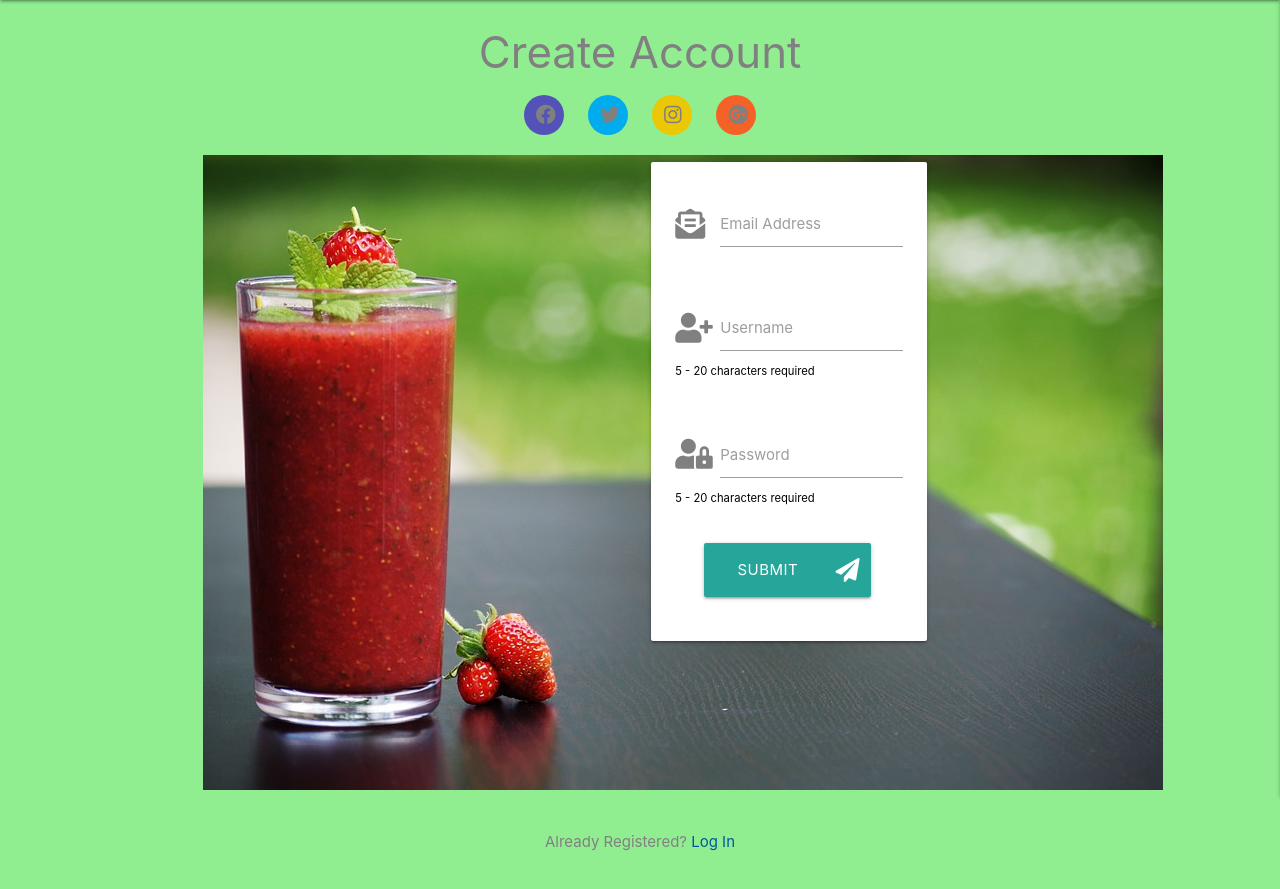
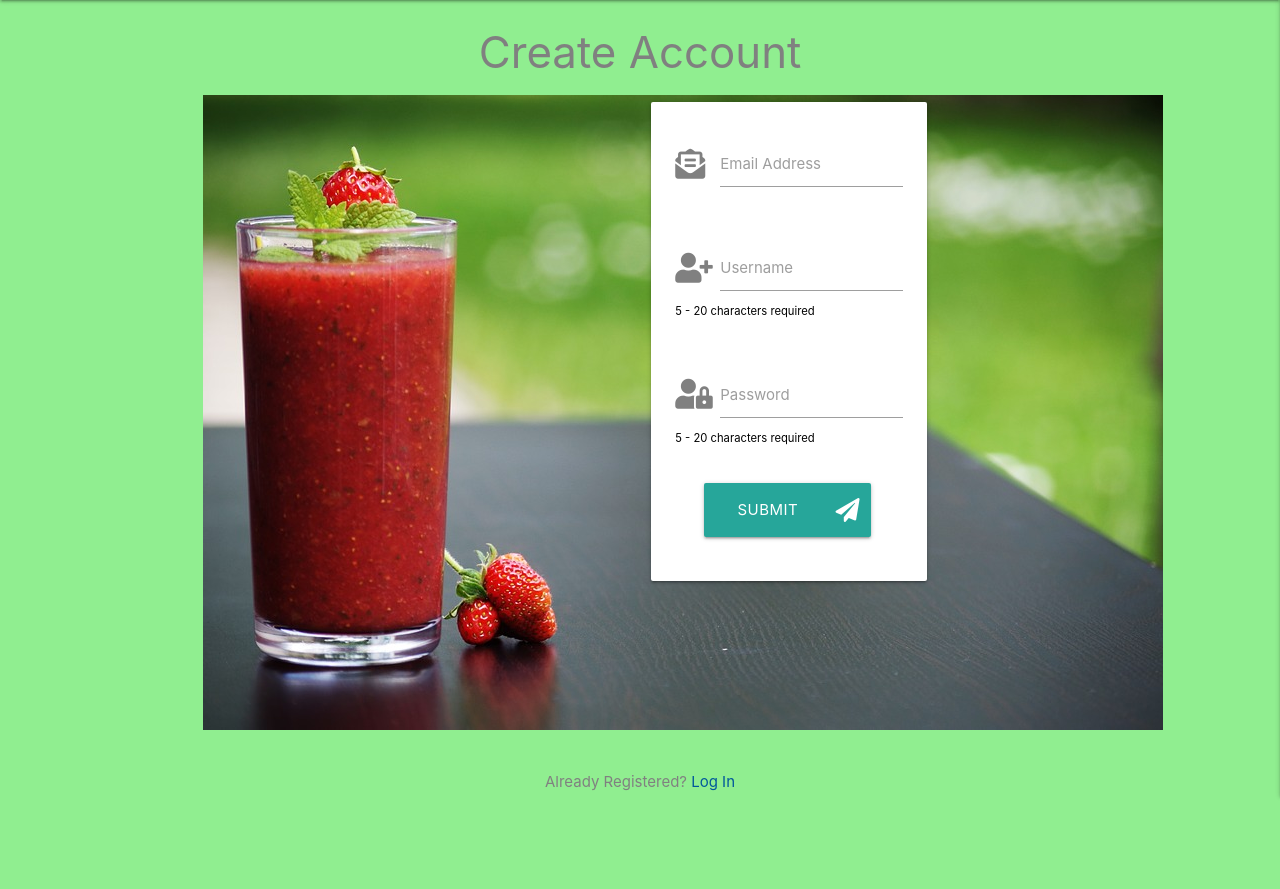
Before and after one commit to colinflahive/CI-MS3-Smooth-ez, a Flask app: page /register in a window 1280 px wide. Shown: the part 64-953 px from the top of the page. After the commit the page ends 862 px from the top, so only its background shows below. Run offline with Flask 2, Linux system fonts and the light colour scheme; some libraries are stand-ins or nearby versions.

Commit message:
removed social icons from Register page

```diff
--- a/templates/register.html
+++ b/templates/register.html
@@ -2,21 +2,6 @@
 {% block content %}
 
 <h3 class="center-align">Create Account</h3>
-
-<footer>
-    <div class="footer-top">
-        <div class="container-fluid center-align">
-            <div class="row">
-                <div class="social-icons">
-                    <i class="fab fa-facebook"></i>
-                    <i class="fab fa-twitter"></i>
-                    <i class="fab fa-instagram"></i>
-                    <i class="fab fa-google-plus"></i>
-                </div>
-            </div>
-        </div>
-    </div>
-</footer>
 
 <div class="row">
 
```
